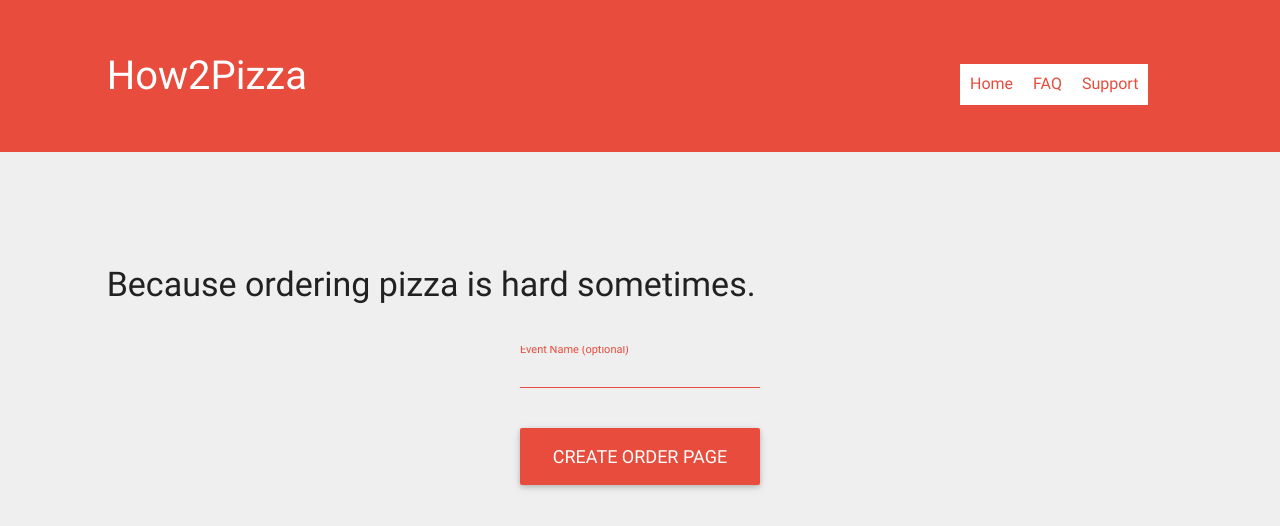
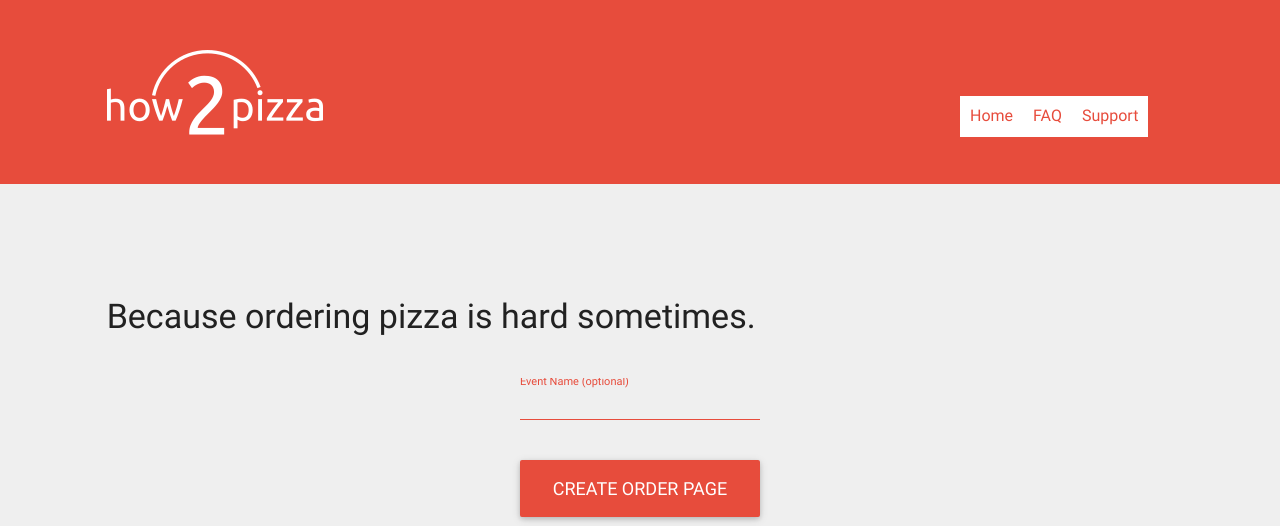
Before and after one commit to ianonavy/how2pizza, a Django app: page / in a window 1280 px wide. Shown: the top 526 px of the page. Run offline with Django 3.2, Linux system fonts and the light colour scheme.

Commit message:
Add logo

```diff
--- a/how2pizza/pizza/models.py
+++ b/how2pizza/pizza/models.py
@@ -12,7 +12,7 @@ def random_number():
 
 class PizzaOrder(models.Model):
     id = models.UUIDField(primary_key=True, default=uuid.uuid4, editable=False)
-    name = models.CharField(max_length=36, default="How2Pizza")
+    name = models.CharField(max_length=36, null=True)
     created_at = models.DateTimeField(auto_now=True, blank=False, null=False)
 
     def get_absolute_url(self):
--- a/how2pizza/pizza/static/css/main.css
+++ b/how2pizza/pizza/static/css/main.css
@@ -1,3 +1,11 @@
+a.logo-link {
+	background: none;
+	text-decoration: none;
+}
+.logo {
+	width: 216px;
+	margin: 0 24px -14px 0;
+}
 .tile td {
 	padding: 0;
 }
--- a/how2pizza/pizza/templates/pizza/base.html
+++ b/how2pizza/pizza/templates/pizza/base.html
@@ -11,7 +11,10 @@
 <body>
 	<main class="g--12 m--0 no-margin-vertical">
 		<header class="container--baseline container--wrap-m">
-			<h1 class="g--8 m--1 g-m--10 m-m--1">{% block header %}How2Pizza{% endblock header %}</h1>
+			<div class="g--8 m--1 g-m--10 m-m--1">
+				<a class="logo-link" href="{% url 'home' %}"><img class="logo" src="{% static 'img/logo.png' %}"></a>
+				<h1 class="inline">{% block header %}{% endblock header %}</h1>
+			</div>
 			<input type="checkbox" id="nav--horizontal-responsive">
 			<label for="nav--horizontal-responsive">MENU</label>
 			<nav class="g--2 g-m--12 nav--horizontal">
--- a/how2pizza/pizza/templates/pizza/order.html
+++ b/how2pizza/pizza/templates/pizza/order.html
@@ -1,7 +1,7 @@
 {% extends 'pizza/base.html' %}
 
 {% block title %}How2Pizza{% if order.name %} | {{ order.name }}{% endif %}{% endblock %}
-{% block header %}{% if order.name %}{{ order.name }}{% else %}How2Pizza{% endif %}{% endblock %}
+{% block header %}{% if order.name %}{{ order.name }}{% else %}{% endif %}{% endblock %}
 
 {% block content %}
 		<div class="g--10 m--1">
```
Also changed, not shown: how2pizza/pizza/static/img/logo.png (added).
